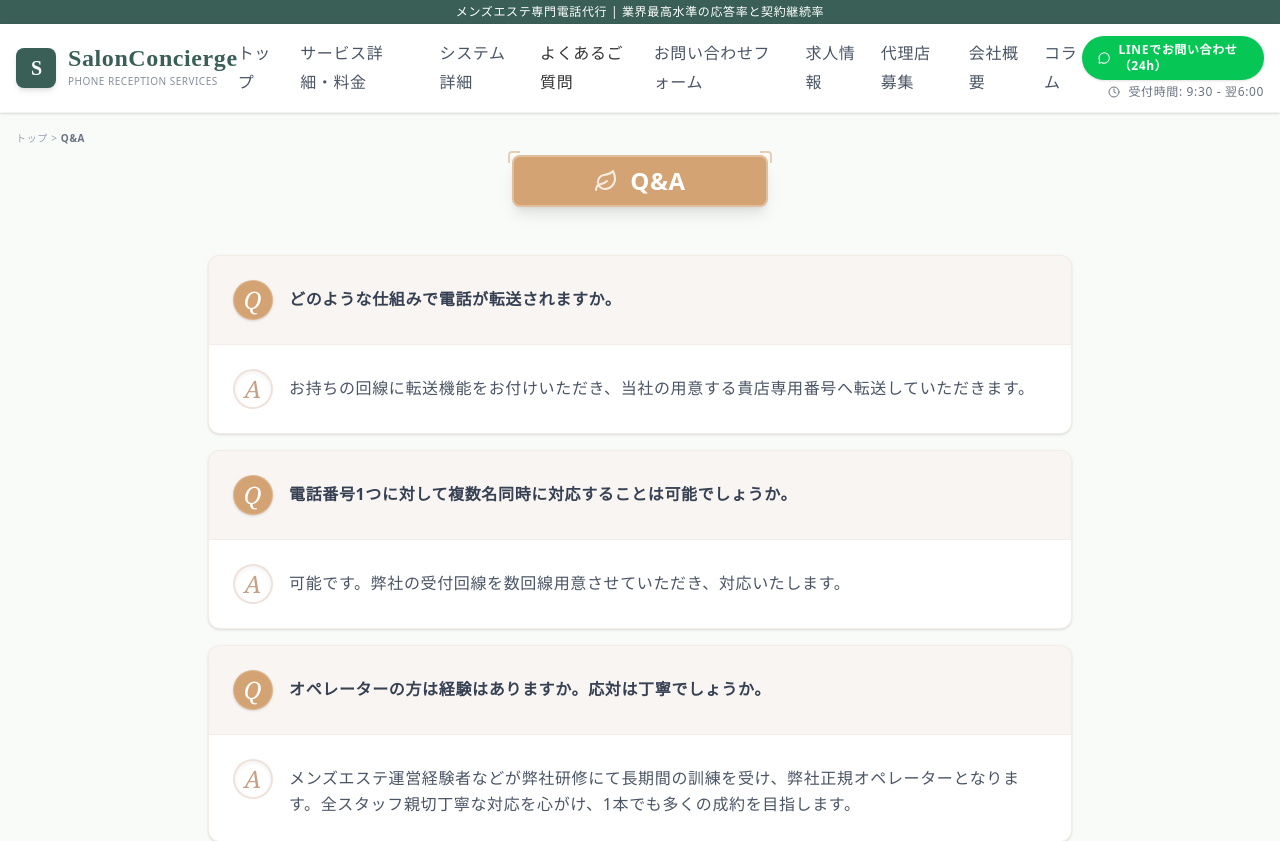
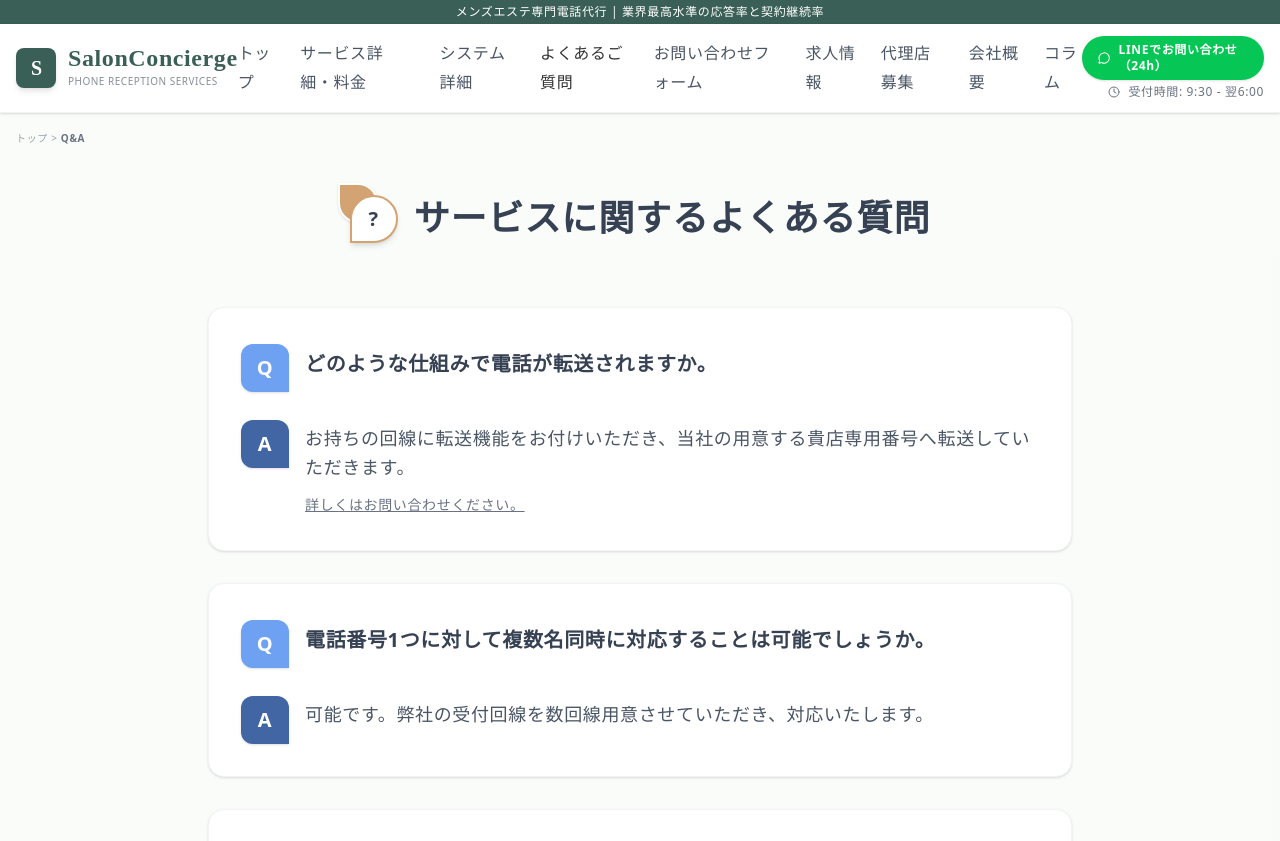
Before and after one commit to nabe7855/cd-salon-concierge, a Next.js app: page /faq in a window 1280 px wide. Shown: the top 841 px of the page. Built offline with nearby package versions, Linux system fonts and the light colour scheme.

Commit message:
問い合わせフォームを修正

```diff
--- a/app/contact/page.tsx
+++ b/app/contact/page.tsx
@@ -68,27 +68,12 @@ const ContactPage: React.FC = () => {
   return (
     <Layout>
       <div className="bg-salon-light/30 min-h-screen pb-20 font-sans">
-        {/* Breadcrumb - Top */}
-        <div className="container mx-auto px-4 pt-4 pb-2 text-[10px] text-gray-400">
-          <Link href="/" className="hover:text-salon-pink">
-            トップ
-          </Link>{" "}
-          &gt;{" "}
-          <span className="text-gray-500 font-bold">お問い合わせフォーム</span>
-        </div>
-
-        {/* Title Header */}
-        <div className="flex justify-center mb-6 pt-8">
-          <div className="relative">
-            <div className="bg-salon-pink text-white px-20 py-2 text-2xl font-bold flex items-center justify-center border-[3px] border-white outline outline-1 outline-salon-pink">
-              お問い合わせフォーム
-            </div>
-            {/* Decorative corners */}
-            <div className="absolute -top-1 -left-1 w-4 h-4 border-t-2 border-l-2 border-salon-pink bg-salon-light"></div>
-            <div className="absolute -top-1 -right-1 w-4 h-4 border-t-2 border-r-2 border-salon-pink bg-salon-light"></div>
-            <div className="absolute -bottom-1 -left-1 w-4 h-4 border-b-2 border-l-2 border-salon-pink bg-salon-light"></div>
-            <div className="absolute -bottom-1 -right-1 w-4 h-4 border-b-2 border-r-2 border-salon-pink bg-salon-light"></div>
-          </div>
+        {/* Title Header - Updated to Green Banner */}
+        <div className="relative w-full h-40 flex items-center justify-center bg-botanical-primary mb-12 overflow-hidden">
+          <div className="absolute inset-0 bg-black/20 z-0"></div>
+          <h1 className="relative z-10 text-3xl md:text-4xl font-bold text-white font-heading tracking-widest">
+            お問い合わせ・無料お見積り
+          </h1>
         </div>
 
         {isSuccess ? (
@@ -130,9 +115,6 @@ const ContactPage: React.FC = () => {
         ) : (
           <>
             <div className="text-center mb-12 px-4">
-              <h1 className="text-xl font-bold text-gray-700 mb-6">
-                お問い合わせ・無料お見積り
-              </h1>
               <div className="text-sm text-gray-600 leading-relaxed space-y-2">
                 <p>当日中か翌営業日にはご返答させて頂いております。</p>
                 <p>
--- a/app/faq/page.tsx
+++ b/app/faq/page.tsx
@@ -2,17 +2,16 @@
 
 import Layout from "@/components/Layout";
 import { FAQS } from "@/constants";
-import { Leaf } from "lucide-react";
 import Link from "next/link";
 import React from "react";
 
 const FAQPage: React.FC = () => {
   return (
     <Layout>
-      <div className="bg-salon-light min-h-screen pb-20 font-sans">
+      <div className="bg-botanical-bg/30 min-h-screen pb-20 font-sans">
         {/* Breadcrumb - Top */}
-        <div className="container mx-auto px-4 pt-4 pb-2 text-[10px] text-gray-400">
-          <Link href="/" className="hover:text-salon-pink">
+        <div className="container mx-auto px-4 pt-4 pb-12 text-[10px] text-gray-400">
+          <Link href="/" className="hover:text-botanical-primary">
             トップ
           </Link>{" "}
           &gt; <span className="text-gray-500 font-bold">Q&A</span>
@@ -20,47 +19,55 @@ const FAQPage: React.FC = () => {
 
         {/* Main Container */}
         <div className="container mx-auto px-4 max-w-4xl">
-          {/* Ornate Header Title */}
-          <div className="flex justify-center mb-12">
-            <div className="relative group">
-              <div className="bg-salon-pink text-white px-20 py-2 rounded-lg text-2xl font-bold shadow-lg flex items-center gap-3 border-2 border-white/30">
-                <Leaf size={24} className="opacity-80" />
-                Q&A
+          {/* Header Title with Chat Bubbles Icon */}
+          <div className="flex items-center justify-center gap-4 mb-16">
+            <div className="relative">
+              {/* Back bubble */}
+              <div className="absolute -top-3 -left-3 w-10 h-10 bg-[#D4A373] rounded-full rounded-tr-none transform -scale-x-100 border-2 border-white shadow-sm flex items-center justify-center"></div>
+              {/* Front bubble */}
+              <div className="relative w-12 h-12 bg-white rounded-full rounded-bl-none border-2 border-[#D4A373] shadow-md flex items-center justify-center z-10">
+                <span className="text-xl font-bold text-gray-700">?</span>
               </div>
-              {/* Decorative corners */}
-              <div className="absolute -top-1 -left-1 w-3 h-3 border-t-2 border-l-2 border-salon-pink/50 rounded-tl-sm"></div>
-              <div className="absolute -top-1 -right-1 w-3 h-3 border-t-2 border-r-2 border-salon-pink/50 rounded-tr-sm"></div>
             </div>
+            <h1 className="text-2xl md:text-4xl font-bold text-gray-700 font-heading tracking-wide">
+              サービスに関するよくある質問
+            </h1>
           </div>
 
-          {/* FAQ List */}
-          <div className="space-y-4">
+          {/* FAQ List - Chat Style */}
+          <div className="space-y-8">
             {FAQS.map((faq, idx) => (
               <div
                 key={idx}
-                className="bg-white rounded-xl shadow-sm border border-salon-gold/20 overflow-hidden group hover:border-salon-pink/30 transition-colors"
+                className="bg-white rounded-2xl p-6 md:p-8 shadow-sm border border-gray-100 flex flex-col gap-6"
               >
-                {/* Question Row */}
-                <div className="flex items-start gap-4 p-5 md:p-6 border-b border-salon-tan/10 bg-salon-tan/10">
-                  <div className="w-10 h-10 bg-salon-pink text-white rounded-full flex items-center justify-center font-serif italic text-2xl flex-shrink-0 shadow-sm border border-white/20">
+                {/* Question */}
+                <div className="flex items-start gap-4">
+                  <div className="flex-shrink-0 w-12 h-12 bg-[#6FA1F2] text-white rounded-xl rounded-br-none flex items-center justify-center font-bold text-xl shadow-sm mt-1">
                     Q
                   </div>
-                  <div className="pt-1.5">
-                    <h3 className="text-sm md:text-base font-bold text-gray-700 leading-relaxed">
-                      {faq.question}
-                    </h3>
-                  </div>
+                  <h3 className="text-lg md:text-xl font-bold text-gray-700 pt-2 leading-relaxed">
+                    {faq.question}
+                  </h3>
                 </div>
 
-                {/* Answer Row */}
-                <div className="flex items-start gap-4 p-5 md:p-6">
-                  <div className="w-10 h-10 bg-white text-salon-gold rounded-full flex items-center justify-center font-serif italic text-2xl flex-shrink-0 border-2 border-salon-gold/30 shadow-inner">
+                {/* Answer */}
+                <div className="flex items-start gap-4">
+                  <div className="flex-shrink-0 w-12 h-12 bg-[#4266A4] text-white rounded-xl rounded-br-none flex items-center justify-center font-bold text-xl shadow-sm mt-1">
                     A
                   </div>
-                  <div className="pt-1.5">
-                    <p className="text-sm md:text-base text-gray-600 leading-relaxed">
+                  <div className="pt-2 flex-1">
+                    <p className="text-base md:text-lg text-gray-600 leading-relaxed">
                       {faq.answer}
                     </p>
+                    {idx === 0 && (
+                      <Link
+                        href="/contact"
+                        className="inline-block mt-3 text-sm text-gray-500 underline hover:text-botanical-primary"
+                      >
+                        詳しくはお問い合わせください。
+                      </Link>
+                    )}
                   </div>
                 </div>
               </div>
@@ -68,9 +75,9 @@ const FAQPage: React.FC = () => {
           </div>
 
           {/* Bottom Breadcrumb */}
-          <div className="mt-12 py-4 border-t border-gray-100">
+          <div className="mt-16 py-4 border-t border-gray-200">
             <nav className="text-[10px] text-gray-400">
-              <Link href="/" className="hover:text-salon-pink">
+              <Link href="/" className="hover:text-botanical-primary">
                 トップ
               </Link>{" "}
               &gt; <span className="text-gray-500">Q&A</span>
```
